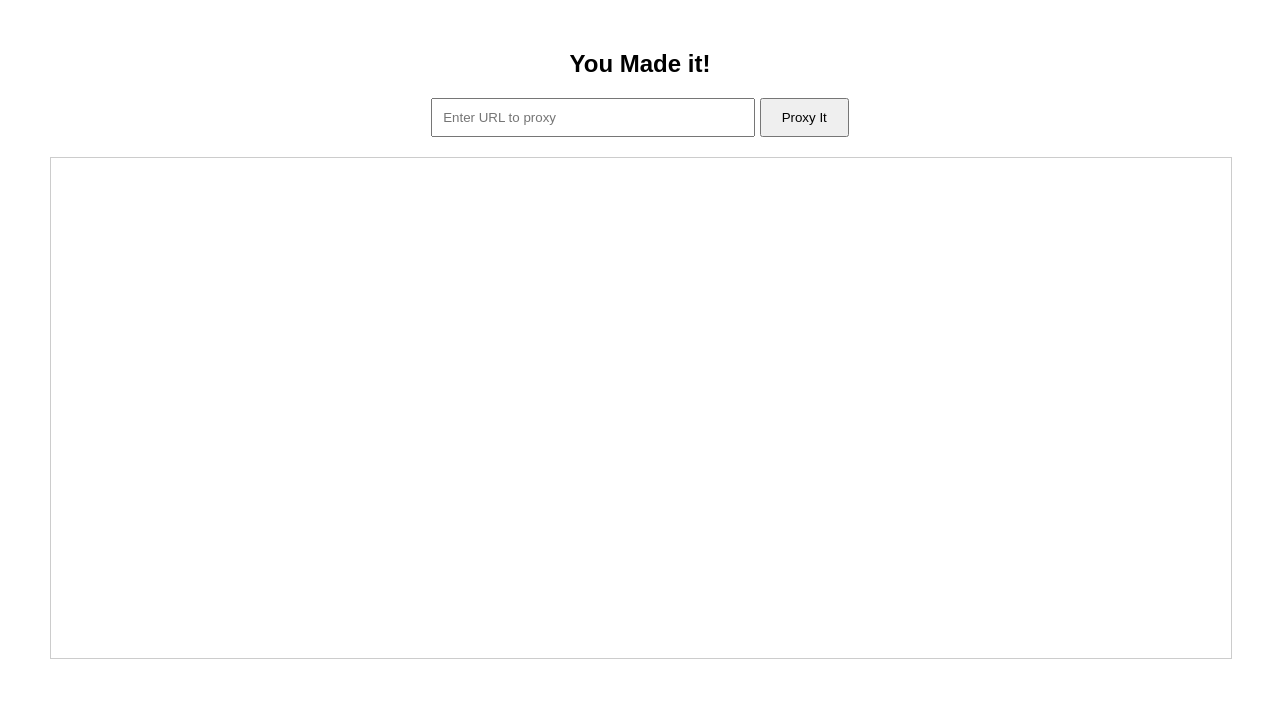
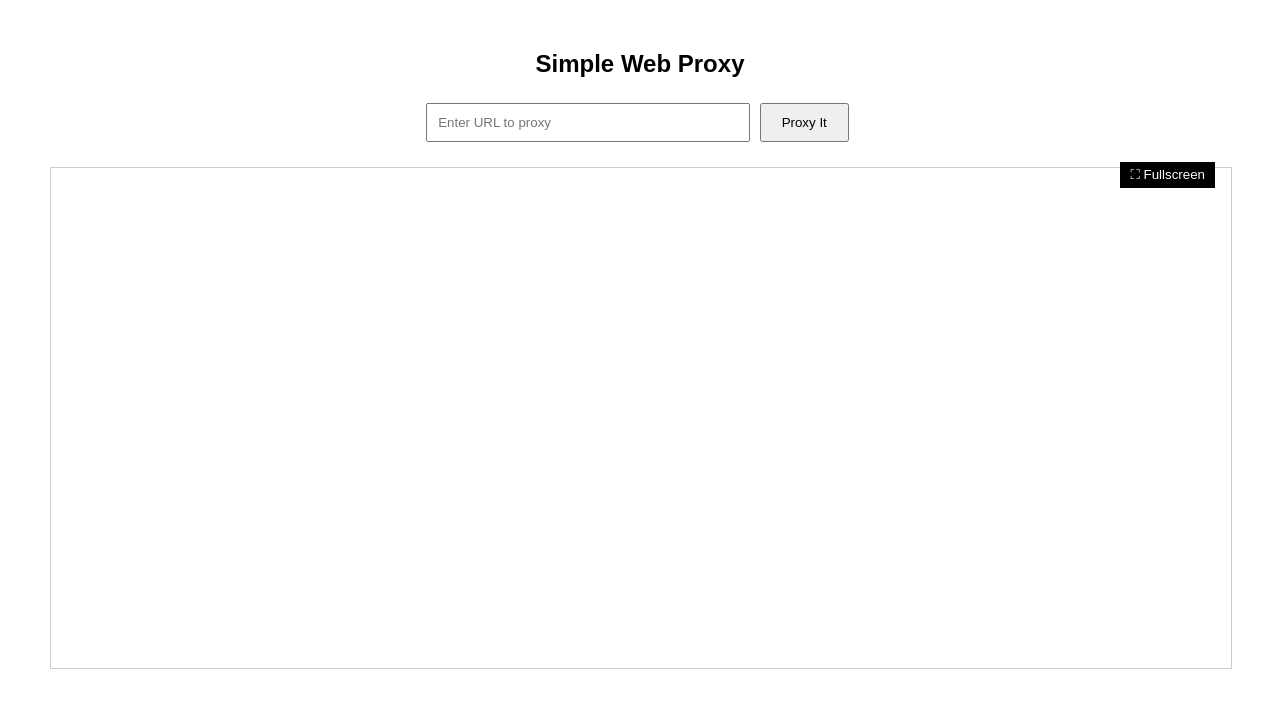
Before and after one commit to Carrot-King700/Carrot-King700, a plain HTML site: page pro.html in a window 1280 px wide. Drawn offline with Linux system fonts and the light colour scheme.

Commit message:
add fullscreen

```diff
--- a/pro.html
+++ b/pro.html
@@ -3,21 +3,26 @@
 <head>
     <meta charset="UTF-8">
     <meta name="viewport" content="width=device-width, initial-scale=1.0">
-    <title>Scientific Calculator</title>
+    <title>Simple Web Proxy</title>
     <style>
         body { font-family: Arial, sans-serif; text-align: center; margin: 50px; }
         input { width: 300px; padding: 10px; }
-        button { padding: 10px 20px; cursor: pointer; }
+        button { padding: 10px 20px; cursor: pointer; margin: 5px; }
+        #iframeContainer { position: relative; display: inline-block; width: 100%; }
         iframe { width: 100%; height: 500px; border: 1px solid #ccc; margin-top: 20px; }
+        .fullscreen-btn { position: absolute; top: 10px; right: 10px; padding: 5px 10px; background: black; color: white; border: none; cursor: pointer; }
     </style>
 </head>
 <body>
 
-    <h2>You Made it!</h2>
+    <h2>Simple Web Proxy</h2>
     <input type="text" id="urlInput" placeholder="Enter URL to proxy" />
     <button onclick="loadProxy()">Proxy It</button>
 
-    <iframe id="proxyFrame"></iframe>
+    <div id="iframeContainer">
+        <button class="fullscreen-btn" onclick="toggleFullscreen()">⛶ Fullscreen</button>
+        <iframe id="proxyFrame"></iframe>
+    </div>
 
     <script>
         function loadProxy() {
@@ -27,8 +32,21 @@
                 return;
             }
 
-            let proxyUrl = `https://gregarious-piroshki-a874a0.netlify.app/.netlify/functions/proxy?url=${encodeURIComponent(url)}`;
+            let proxyUrl = `/.netlify/functions/proxy?url=${encodeURIComponent(url)}`;
             document.getElementById("proxyFrame").src = proxyUrl;
+        }
+
+        function toggleFullscreen() {
+            let iframe = document.getElementById("proxyFrame");
+            if (iframe.requestFullscreen) {
+                iframe.requestFullscreen();
+            } else if (iframe.mozRequestFullScreen) { // Firefox
+                iframe.mozRequestFullScreen();
+            } else if (iframe.webkitRequestFullscreen) { // Chrome, Safari, and Opera
+                iframe.webkitRequestFullscreen();
+            } else if (iframe.msRequestFullscreen) { // IE/Edge
+                iframe.msRequestFullscreen();
+            }
         }
     </script>
 
```
